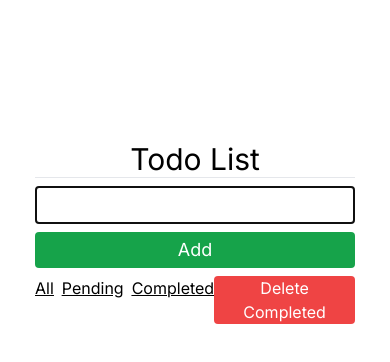
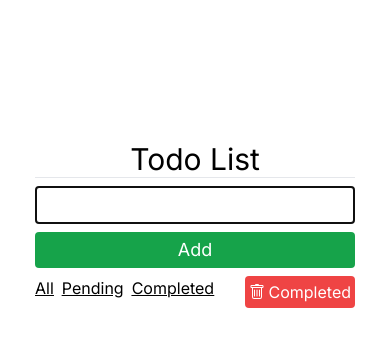
Before and after one commit to ketan-sonar/todo-app-next-js, a Next.js app: page / in a window 390 px wide. Shown: the top 362 px of the page. Built offline with nearby package versions, Linux system fonts and the light colour scheme.

Commit message:
fix delete completed button in mobile view

```diff
--- a/src/components/TodoFilter.tsx
+++ b/src/components/TodoFilter.tsx
@@ -1,4 +1,6 @@
 import Link from "next/link";
+import Image from "next/image";
+import trashIcon from "@/public/trash.svg";
 
 type TodoFilterProps = {
   handleDeleteCompleted?: () => void;
@@ -14,8 +16,17 @@ export default function TodoFilter({ handleDeleteCompleted }: TodoFilterProps) {
       </div>
       {handleDeleteCompleted && (
         <div onClick={handleDeleteCompleted}>
-          <button className="rounded bg-red-500 text-white px-1">
+          <button className="hidden sm:block rounded bg-red-500 text-white px-1">
             Delete Completed
+          </button>
+          <button className="sm:hidden flex space-x-1 rounded bg-red-500 p-1 text-white items-center">
+            <Image
+              src={trashIcon}
+              alt="Delete Completed"
+              width={16}
+              height={16}
+            />
+            <div>Completed</div>
           </button>
         </div>
       )}
```
